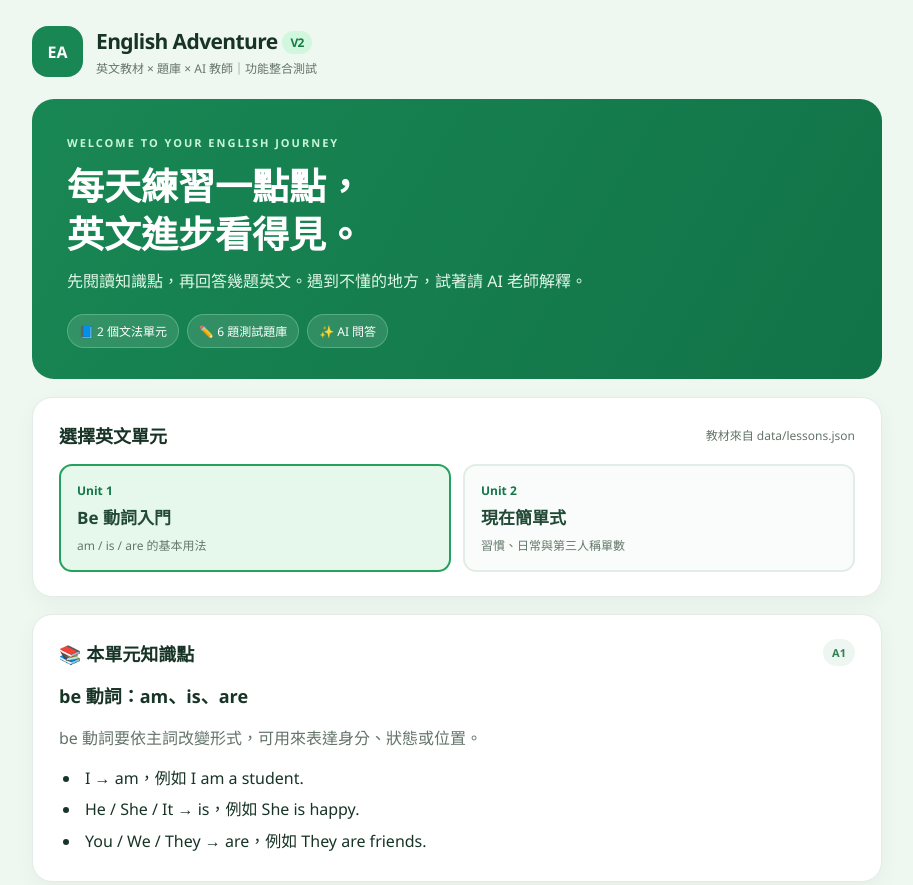
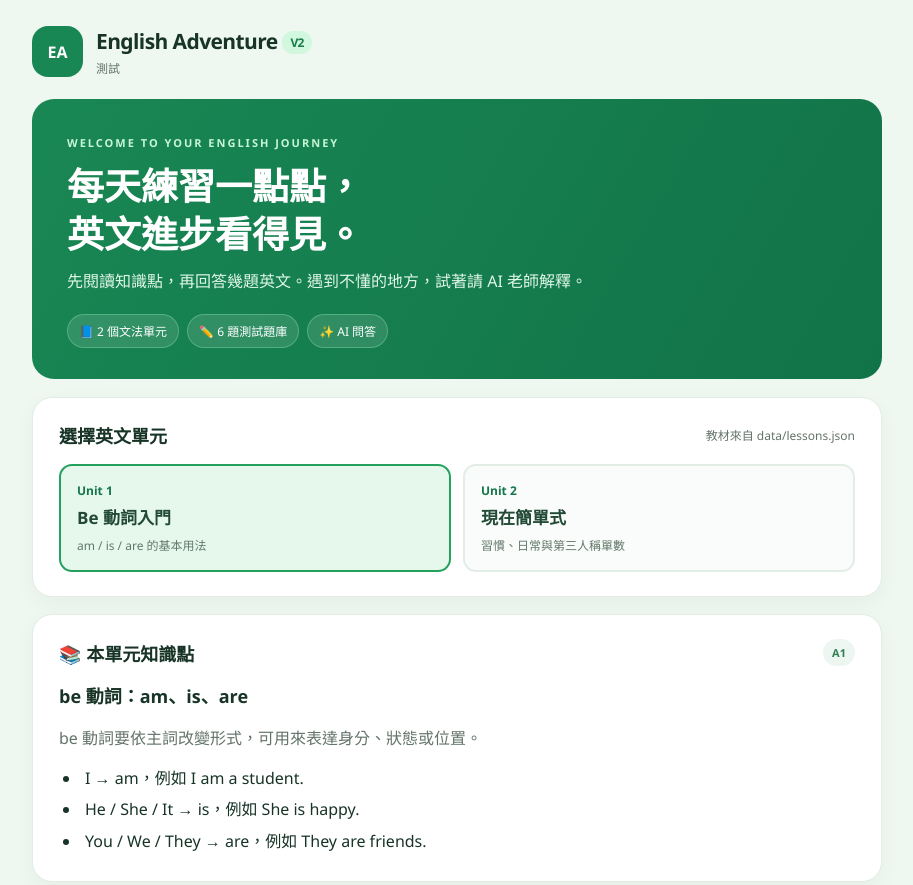
Before and after one commit to max2588/English-AI-Platform, a website: page index.html in a window 1280 px wide. Shown: the top 885 px of the page, without its empty margins (183-1096 px from the left). Drawn offline with Linux system fonts and the light colour scheme; no server answers.

Commit message:
Update index.html

```diff
--- a/index.html
+++ b/index.html
@@ -4,7 +4,7 @@
   <meta charset="UTF-8">
   <meta name="viewport" content="width=device-width, initial-scale=1">
   <meta name="theme-color" content="#eff9f1">
-  <meta name="description" content="英文題庫、文法知識點與 Gemini AI 教學整合測試。">
+  <meta name="description" content="測試。">
   <title>English Adventure V2 | AI 英文學習平台</title>
   <link rel="stylesheet" href="/style.css">
   <script src="/app.js" defer></script>
@@ -15,7 +15,7 @@
       <div class="brand-mark" aria-hidden="true">EA</div>
       <div>
         <div class="brand">English Adventure <span class="version">V2</span></div>
-        <div class="subtitle">英文教材 × 題庫 × AI 教師｜功能整合測試</div>
+        <div class="subtitle">測試</div>
       </div>
     </header>
 
```
